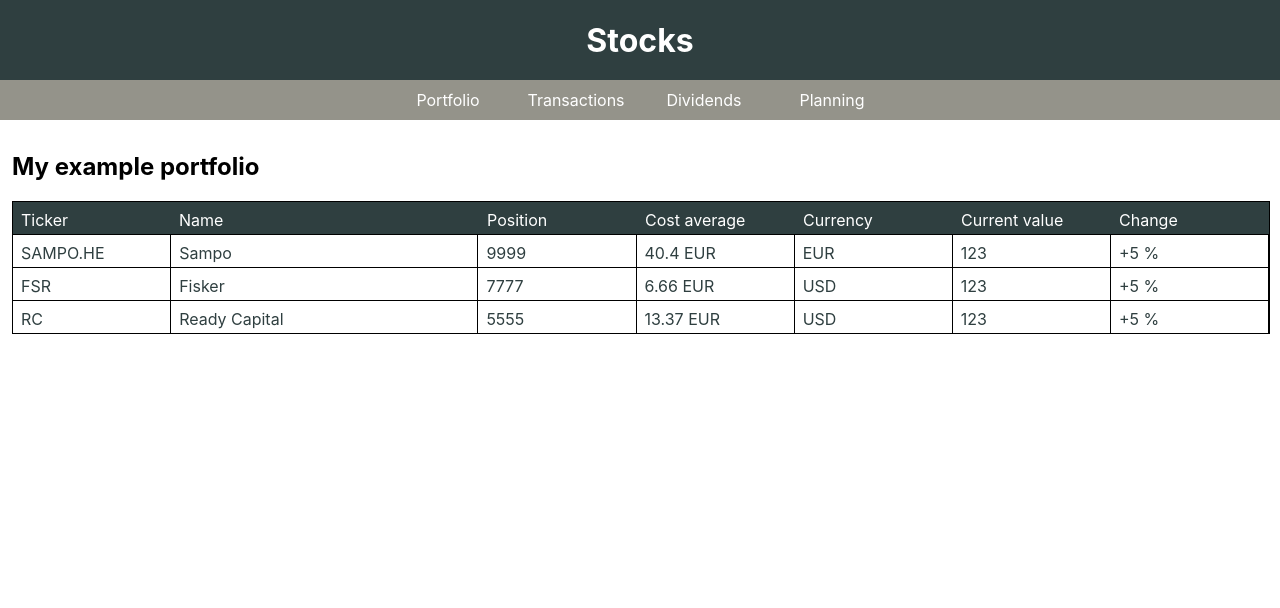
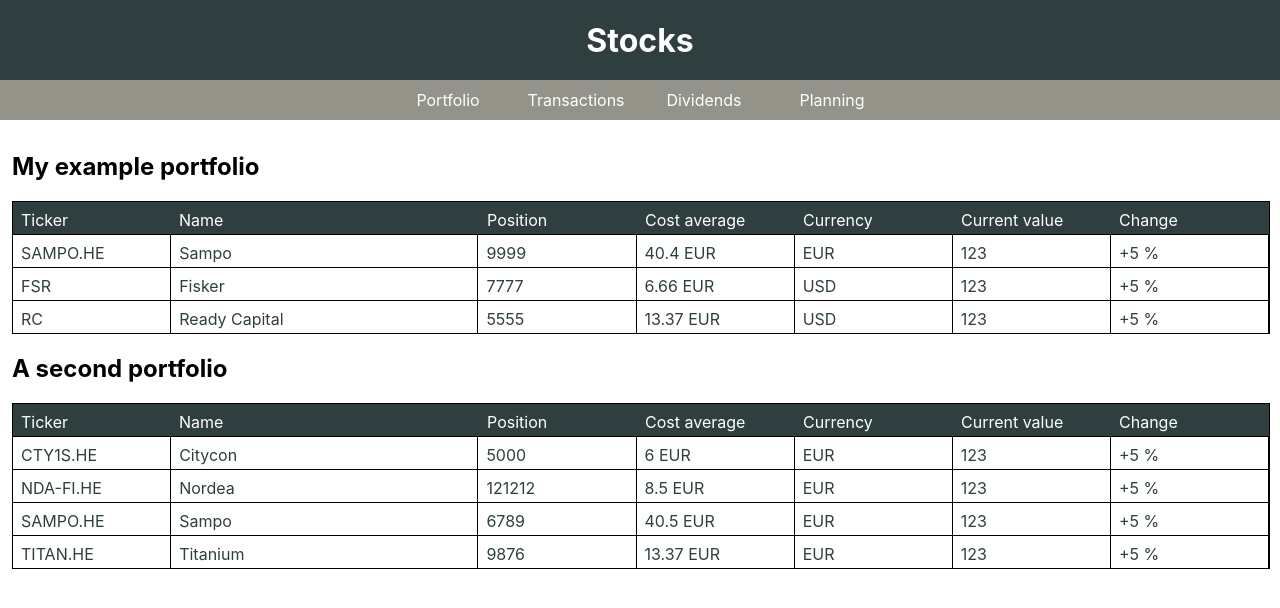
Before and after one commit to Torniojaws/stocks-ts, a React (Create React App) app: page /portfolio in a window 1280 px wide. Shown: the top 608 px of the page. Built offline with nearby package versions, Linux system fonts and the light colour scheme.

Commit message:
Add second example portfolio and fix layout

```diff
--- a/src/mocks/portfolio.ts
+++ b/src/mocks/portfolio.ts
@@ -8,5 +8,14 @@ export const mockedPortfolios: IPortfolio[] = [
       { ticker: 'FSR', name: 'Fisker', position: 7777, costAverage: 6.66, costAverageCurrency: 'EUR', currency: 'USD' },
       { ticker: 'RC', name: 'Ready Capital', position: 5555, costAverage: 13.37, costAverageCurrency: 'EUR', currency: 'USD' },
     ]
+  },
+  {
+    portfolioName: 'A second portfolio',
+    stocks: [
+      { ticker: 'CTY1S.HE', name: 'Citycon', position: 5000, costAverage: 6, costAverageCurrency: 'EUR', currency: 'EUR' },
+      { ticker: 'NDA-FI.HE', name: 'Nordea', position: 121212, costAverage: 8.5, costAverageCurrency: 'EUR', currency: 'EUR' },
+      { ticker: 'SAMPO.HE', name: 'Sampo', position: 6789, costAverage: 40.5, costAverageCurrency: 'EUR', currency: 'EUR' },
+      { ticker: 'TITAN.HE', name: 'Titanium', position: 9876, costAverage: 13.37, costAverageCurrency: 'EUR', currency: 'EUR' },
+    ]
   }
 ];
--- a/src/views/views.scss
+++ b/src/views/views.scss
@@ -3,6 +3,7 @@ div.viewContainer {
   margin: 0 auto;
   margin-top: 24px;
   width: 1280px;
+  flex-direction: column;
 }
 
 @media all and (max-width: 1280px) {
```
